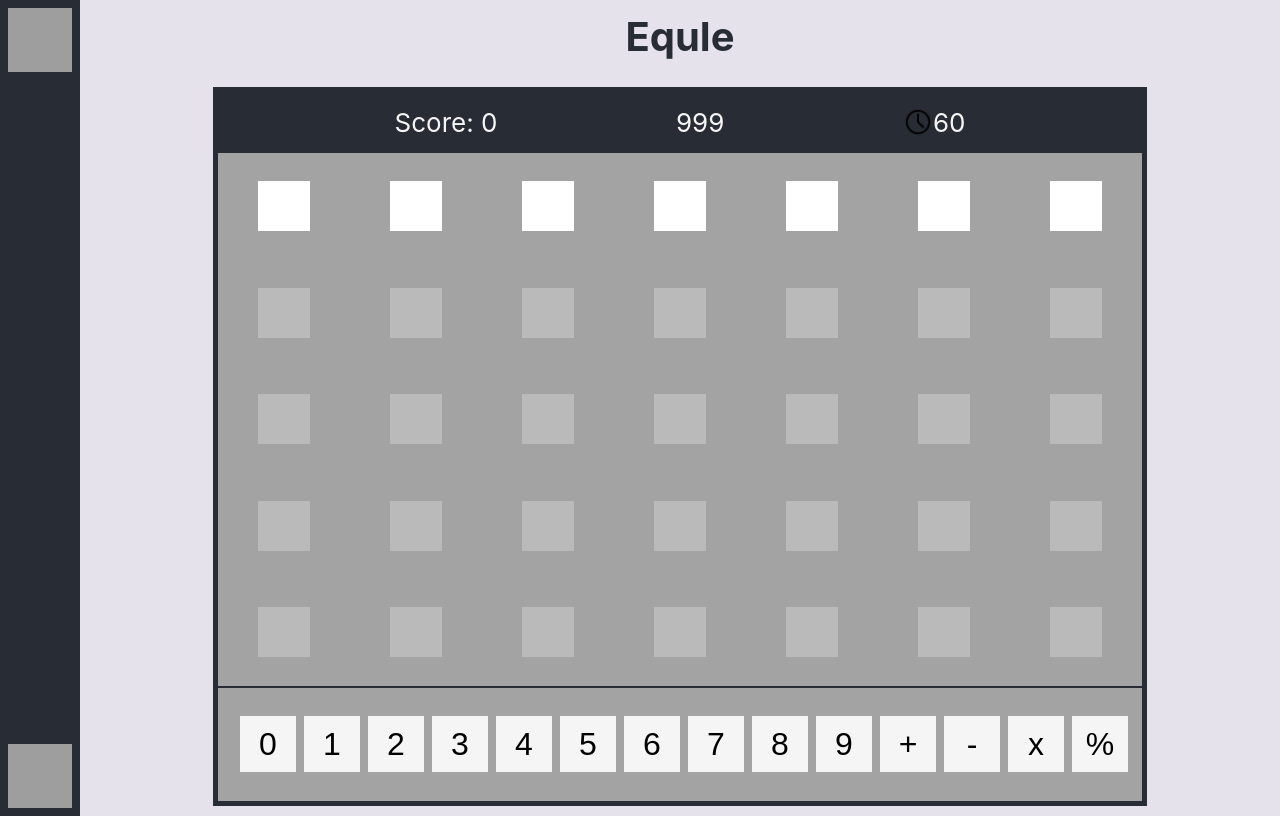
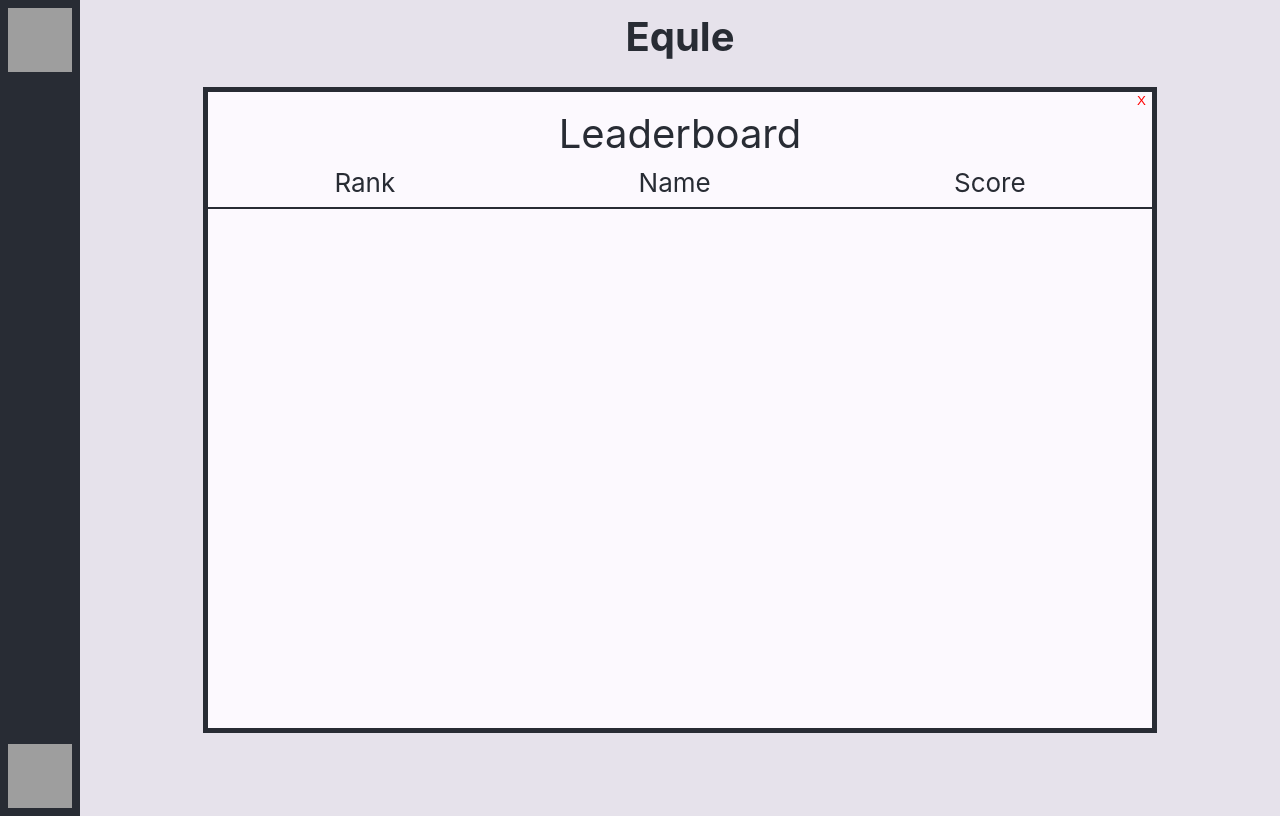
Before and after one commit to rsd3123/Equle, a React (Create React App) app in the folder equle-frontend/: page / in a window 1280 px wide. Both pictures are taken after a click on the button 40 px from the left and 776 px from the top of the page. Built offline with nearby package versions, Linux system fonts and the light colour scheme; grey boxes are pictures that could not be loaded.

Commit message:
Start Leaderboard UI

```diff
--- a/equle-frontend/src/App.tsx
+++ b/equle-frontend/src/App.tsx
@@ -7,17 +7,15 @@ import OutsideClickHandler from 'react-outside-click-handler';
 function App() {
 
   const [isOverlayHidden, setIsOverlayHidden] = useState(true);
-
-
-
+  const [isLeaderboardHidden, setIsLeaderboardHidden] = useState(true);
 
   return (
     <div className="App">
 
 
-      <Sidebar isOverlayHidden = {isOverlayHidden} toggleOverlay = {() => {setIsOverlayHidden(!isOverlayHidden)}} setIsOverlayHidden = {setIsOverlayHidden}></Sidebar>
+      <Sidebar isOverlayHidden = {isOverlayHidden} toggleOverlay = {() => {setIsOverlayHidden(!isOverlayHidden)}} setIsOverlayHidden = {setIsOverlayHidden} isLeaderboardHidden = {isLeaderboardHidden} toggleLeaderboard = {() => setIsLeaderboardHidden(!isLeaderboardHidden)}></Sidebar>
 
-      <Main></Main>
+      <Main isLeaderboardHidden = {isLeaderboardHidden} toggleLeaderboard = {() => setIsLeaderboardHidden(!isLeaderboardHidden)}></Main>
 
     </div>
   );
--- a/equle-frontend/src/components/main/LeaderboardOverlay.css
+++ b/equle-frontend/src/components/main/LeaderboardOverlay.css
@@ -0,0 +1,43 @@
+.LeaderboardOverlay{
+    width:80%;
+    height: 80%;
+
+    display: flex;
+    flex-direction: column;
+    justify-content: flex-start;
+    align-items: center;
+
+    border: 5px solid #282c34;
+    background-color: rgb(252, 249, 254);
+}
+
+.Header{
+    width: 99%;
+
+    display: flex;
+    flex-direction: row;
+    justify-content: space-around;
+    align-items: center;
+
+    padding: 1%;
+
+    border-bottom:2px solid #282c34;
+}
+
+.Exit-Btn-Div{
+    width:100%;
+
+    display: flex;
+    flex-direction: row;
+    justify-content: flex-end;
+}
+
+.Exit-Btn{
+    background-color: rgb(252, 249, 254);
+    color:red;
+    border:none;
+}
+
+#Title{
+    font-size: 10vh;
+}
--- a/equle-frontend/src/components/main/LeaderboardOverlay.tsx
+++ b/equle-frontend/src/components/main/LeaderboardOverlay.tsx
@@ -3,10 +3,18 @@ import Game from './Game';
 import './LeaderboardOverlay.css';
 
 function LeaderboardOverlay(props:any) {
-
+    console.log(props.isHidden);
     return (
-        <div className="LeaderboardOverlay">
-
+        <div className="LeaderboardOverlay" style = {{display:(props.isHidden?'none':'flex')}}>
+            <div className='Exit-Btn-Div'>
+                <button className = 'Exit-Btn' onClick = {props.toggleLeaderboard}>X</button>
+            </div>
+            <text id = "Title">Leaderboard</text>
+            <div className = 'Header'>
+                <text>Rank</text>
+                <text>Name</text>
+                <text>Score</text>
+            </div>
         </div>
     );
 }
--- a/equle-frontend/src/components/main/Main.css
+++ b/equle-frontend/src/components/main/Main.css
@@ -12,9 +12,12 @@
     background-color: rgb(230, 226, 235);
 }
 
+.Main-Div{
+    padding:2px;
+    margin-bottom:2%;
+}
+
 #Title{
     font-size: 5vh;
     color:#282c34;
-    padding:2px;
-    margin-bottom:2%;
 }
--- a/equle-frontend/src/components/main/Main.tsx
+++ b/equle-frontend/src/components/main/Main.tsx
@@ -11,9 +11,18 @@ function Main(props:any) {
 
     return (
         <div className="Main">
-            <LeaderboardOverlay isHidden = {props.isLeaderboardHidden}></LeaderboardOverlay>
-           <text id = 'Title'><b>Equle</b></text>
-           <Game></Game>
+
+            <div className = 'Main-Div'>
+                <text id = 'Title'><b>Equle</b></text>
+            </div>
+
+            <LeaderboardOverlay isHidden = {props.isLeaderboardHidden} toggleLeaderboard = {props.toggleLeaderboard}></LeaderboardOverlay>
+
+            <div className = 'Main-Div' hidden = {!props.isLeaderboardHidden}>
+                <Game></Game>
+            </div>
+
+
         </div>
     );
 }
--- a/equle-frontend/src/components/sidebar/Sidebar.tsx
+++ b/equle-frontend/src/components/sidebar/Sidebar.tsx
@@ -24,8 +24,8 @@ function Sidebar(props:any){
     return (
         <div className="Sidebar-full" ref={ref} style = {{minWidth: (props.isOverlayHidden?'10vh':'40vh')}}>
             <div className = "Sidebar">
-                <button className = 'Sidebar-btn' id = 'Sidebar-overlay-horz-btn' onClick={props.toggleOverlay}></button>
-                <button className = 'Sidebar-btn' id = 'Sidebar-leaderboard-btn'></button>
+                <button className = 'Sidebar-btn' id = 'Sidebar-overlay-horz-btn' onClick={props.toggleOverlay} style = {{backgroundColor:(props.isOverlayHidden?'#282c34':'#a3a3a3')}}></button>
+                <button className = 'Sidebar-btn' id = 'Sidebar-leaderboard-btn' onClick={props.toggleLeaderboard} style = {{backgroundColor:(props.isLeaderboardHidden?'#282c34':'#a3a3a3')}}></button>
             </div>
             <div className = "Extended" style = {{display: (props.isOverlayHidden?'none':'flex')}}>
                 <div className = "Textbox">
```
